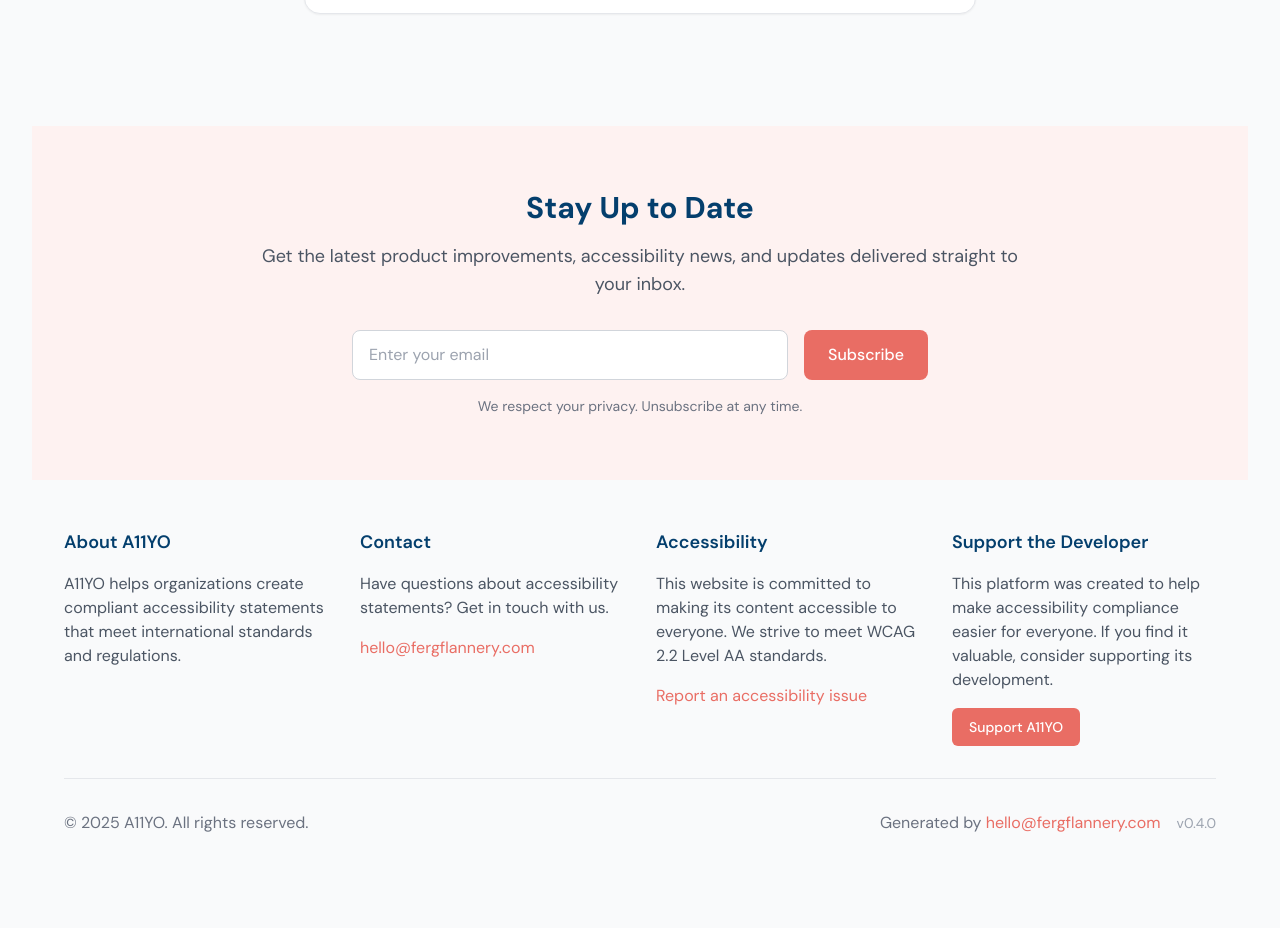
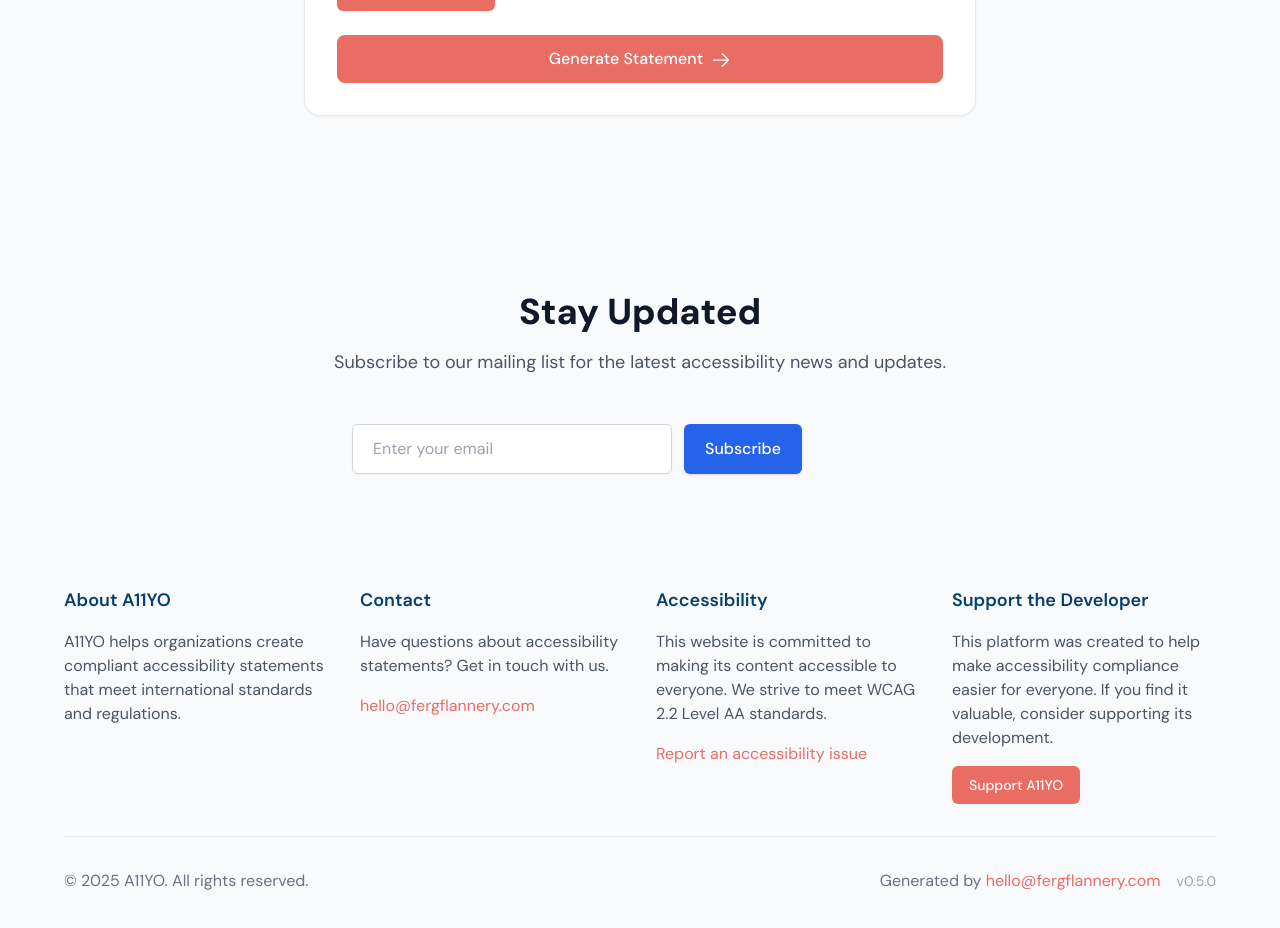
Before and after one commit to thefergflannery/a11yup, a React (Vite) app in the folder client/: page / in a window 1280 px wide. Shown: the part 2700-3628 px from the top of the page. Before the commit the page ends 3607 px from the top, so only its background shows below. Built offline with nearby package versions, Linux system fonts and the light colour scheme.

Commit message:
feat: enhance FAQ section with detailed compliance information and fix navigation

```diff
--- a/client/src/App.tsx
+++ b/client/src/App.tsx
@@ -84,6 +84,9 @@
   const [openFaq, setOpenFaq] = useState<string | null>(null);
   const [urlError, setUrlError] = useState('');
   const [addError, setAddError] = useState<string>('');
+  const [email, setEmail] = useState('');
+  const [isSubscribing, setIsSubscribing] = useState(false);
+  const [subscriptionMessage, setSubscriptionMessage] = useState('');
   const navigate = useNavigate();
 
   // Add scroll handling
@@ -163,6 +166,35 @@
         exceptions
       }
     });
+  };
+
+  const handleSubscribe = async (e: React.FormEvent) => {
+    e.preventDefault();
+    setIsSubscribing(true);
+    setSubscriptionMessage('');
+
+    try {
+      const response = await fetch('/api/subscribe', {
+        method: 'POST',
+        headers: {
+          'Content-Type': 'application/json',
+        },
+        body: JSON.stringify({ email }),
+      });
+
+      const data = await response.json();
+
+      if (!response.ok) {
+        throw new Error(data.error || 'Failed to subscribe');
+      }
+
+      setSubscriptionMessage('Successfully subscribed to our mailing list!');
+      setEmail('');
+    } catch (error) {
+      setSubscriptionMessage(error instanceof Error ? error.message : 'Failed to subscribe. Please try again.');
+    } finally {
+      setIsSubscribing(false);
+    }
   };
 
   return (
@@ -259,7 +291,7 @@
         </section>
 
         {/* FAQ Section */}
-        <section className="py-24 bg-gray-50">
+        <section id="faq" className="py-24 bg-gray-50">
           <div className="w-full px-4">
             <div className="text-center max-w-3xl mx-auto mb-16">
               <h2 className="text-4xl font-bold text-secondary-700 mb-6">
@@ -281,8 +313,11 @@
                   </button>
                   {openFaq === 'why' && (
                     <div className="px-8 pb-6">
+                      <p className="text-gray-600 text-lg mb-4">
+                        An accessibility statement is a legal requirement in many jurisdictions and demonstrates your commitment to digital accessibility. It helps users understand your website's accessibility features and limitations, and provides a way for them to report issues or request alternative formats.
+                      </p>
                       <p className="text-gray-600 text-lg">
-                        An accessibility statement is a legal requirement in many jurisdictions and demonstrates your commitment to digital accessibility. It helps users understand your website's accessibility features and limitations, and provides a way for them to report issues or request alternative formats.
+                        According to the <a href="https://eur-lex.europa.eu/legal-content/EN/TXT/?uri=CELEX%3A32019L0882" target="_blank" rel="noopener noreferrer" className="text-primary-300 hover:text-primary-400">European Accessibility Act (EAA) 2025</a>, private sector companies must provide an accessibility statement that includes both compliant and non-compliant aspects of their digital content.
                       </p>
                     </div>
                   )}
@@ -298,14 +333,67 @@
                   </button>
                   {openFaq === 'legal' && (
                     <div className="px-8 pb-6">
-                      <p className="text-gray-600 text-lg">
-                        Legal requirements vary by region:
+                      <p className="text-gray-600 text-lg mb-4">
+                        Legal requirements vary by region and are constantly evolving. Here are the key regulations:
                       </p>
-                      <ul className="list-disc pl-5 text-gray-600 space-y-2">
-                        <li>EU: European Accessibility Act 2025 requires private sector websites to be accessible</li>
-                        <li>UK: Public Sector Bodies (Websites and Mobile Applications) Regulations 2018</li>
-                        <li>US: Americans with Disabilities Act (ADA) and Section 508</li>
-                        <li>Canada: Accessibility for Ontarians with Disabilities Act (AODA)</li>
+                      <ul className="list-disc pl-5 text-gray-600 space-y-4">
+                        <li>
+                          <strong>EU: European Accessibility Act (EAA) 2025</strong>
+                          <br />
+                          Requires private sector websites to be accessible and provide detailed accessibility statements.
+                          <a href="https://eur-lex.europa.eu/legal-content/EN/TXT/?uri=CELEX%3A32019L0882" target="_blank" rel="noopener noreferrer" className="text-primary-300 hover:text-primary-400 ml-2">Read the full text</a>
+                        </li>
+                        <li>
+                          <strong>US: Americans with Disabilities Act (ADA)</strong>
+                          <br />
+                          Title III requires businesses to provide equal access to their digital services.
+                          <a href="https://www.ada.gov/resources/web-guidance/" target="_blank" rel="noopener noreferrer" className="text-primary-300 hover:text-primary-400 ml-2">ADA Web Guidance</a>
+                        </li>
+                        <li>
+                          <strong>WCAG Guidelines</strong>
+                          <br />
+                          The Web Content Accessibility Guidelines (WCAG) 2.2 Level AA is the current standard for web accessibility.
+                          <a href="https://www.w3.org/WAI/standards-guidelines/wcag/" target="_blank" rel="noopener noreferrer" className="text-primary-300 hover:text-primary-400 ml-2">WCAG 2.2 Overview</a>
+                        </li>
+                      </ul>
+                    </div>
+                  )}
+                </div>
+
+                <div className="bg-white rounded-2xl shadow-sm border border-gray-100 overflow-hidden">
+                  <button
+                    className="w-full px-8 py-6 text-left flex justify-between items-center hover:bg-gray-50 transition-colors"
+                    onClick={() => setOpenFaq(openFaq === 'compliance' ? null : 'compliance')}
+                  >
+                    <span className="text-xl font-medium text-secondary-700">Why is it important to declare both compliant and non-compliant items?</span>
+                    <ChevronDownIcon className={`h-6 w-6 text-gray-500 transform transition-transform ${openFaq === 'compliance' ? 'rotate-180' : ''}`} />
+                  </button>
+                  {openFaq === 'compliance' && (
+                    <div className="px-8 pb-6">
+                      <p className="text-gray-600 text-lg mb-4">
+                        Transparency in accessibility compliance is crucial for several reasons:
+                      </p>
+                      <ul className="list-disc pl-5 text-gray-600 space-y-4">
+                        <li>
+                          <strong>Legal Compliance</strong>
+                          <br />
+                          The EAA 2025 explicitly requires organizations to document both compliant and non-compliant aspects of their digital content. This transparency helps demonstrate good faith efforts toward accessibility.
+                        </li>
+                        <li>
+                          <strong>User Trust</strong>
+                          <br />
+                          Users with disabilities need to know what features they can and cannot access. Clear documentation of limitations helps them make informed decisions about using your services.
+                        </li>
+                        <li>
+                          <strong>Risk Management</strong>
+                          <br />
+                          Documenting known accessibility issues can help protect against legal claims by demonstrating awareness and commitment to improvement.
+                        </li>
+                        <li>
+                          <strong>Continuous Improvement</strong>
+                          <br />
+                          Tracking non-compliant items helps prioritize accessibility improvements and demonstrates a commitment to ongoing enhancement.
+                        </li>
                       </ul>
                     </div>
                   )}
@@ -321,17 +409,46 @@
                   </button>
                   {openFaq === 'include' && (
                     <div className="px-8 pb-6">
-                      <p className="text-gray-600 text-lg">
+                      <p className="text-gray-600 text-lg mb-4">
                         A comprehensive accessibility statement should include:
                       </p>
-                      <ul className="list-disc pl-5 text-gray-600 space-y-2">
-                        <li>Your commitment to accessibility</li>
-                        <li>Conformance status with WCAG standards</li>
-                        <li>Known accessibility limitations</li>
-                        <li>How users can report issues</li>
-                        <li>Alternative formats available</li>
-                        <li>Contact information for accessibility support</li>
-                        <li>Last review and update dates</li>
+                      <ul className="list-disc pl-5 text-gray-600 space-y-4">
+                        <li>
+                          <strong>Compliance Status</strong>
+                          <br />
+                          Clear declaration of WCAG conformance level and any applicable legislation (EAA, ADA, etc.)
+                        </li>
+                        <li>
+                          <strong>Accessibility Features</strong>
+                          <br />
+                          Detailed list of implemented accessibility features and how users can benefit from them
+                        </li>
+                        <li>
+                          <strong>Known Limitations</strong>
+                          <br />
+                          Transparent documentation of non-compliant items, including:
+                          <ul className="list-disc pl-5 mt-2">
+                            <li>Description of the limitation</li>
+                            <li>Impact on users</li>
+                            <li>Planned improvements</li>
+                            <li>Alternative access methods</li>
+                          </ul>
+                        </li>
+                        <li>
+                          <strong>Feedback Mechanism</strong>
+                          <br />
+                          Clear process for users to report accessibility issues
+                        </li>
+                        <li>
+                          <strong>Contact Information</strong>
+                          <br />
+                          Dedicated accessibility support contact details
+                        </li>
+                        <li>
+                          <strong>Review Schedule</strong>
+                          <br />
+                          Regular review and update dates for the statement
+                        </li>
                       </ul>
                     </div>
                   )}
@@ -503,35 +620,51 @@
       </main>
 
       {/* Mailing List Section */}
-      <section className="bg-primary-50 py-16">
+      <div className="bg-gray-50 py-16">
         <div className="max-w-7xl mx-auto px-4 sm:px-6 lg:px-8">
-          <div className="text-center max-w-3xl mx-auto">
-            <h2 className="text-3xl font-bold text-secondary-700 mb-4">
-              Stay Up to Date
+          <div className="text-center">
+            <h2 className="text-3xl font-extrabold text-gray-900 sm:text-4xl">
+              Stay Updated
             </h2>
-            <p className="text-lg text-gray-600 mb-8">
-              Get the latest product improvements, accessibility news, and updates delivered straight to your inbox.
+            <p className="mt-4 text-lg text-gray-600">
+              Subscribe to our mailing list for the latest accessibility news and updates.
             </p>
-            <form className="flex flex-col sm:flex-row gap-4 max-w-xl mx-auto">
+          </div>
+          <div className="mt-12 max-w-xl mx-auto">
+            <form onSubmit={handleSubscribe} className="sm:flex">
+              <label htmlFor="email" className="sr-only">
+                Email address
+              </label>
               <input
+                id="email"
+                name="email"
                 type="email"
+                autoComplete="email"
+                required
+                value={email}
+                onChange={(e) => setEmail(e.target.value)}
+                disabled={isSubscribing}
+                className="w-full px-5 py-3 border border-gray-300 shadow-sm placeholder-gray-400 focus:ring-2 focus:ring-blue-500 focus:border-blue-500 sm:max-w-xs rounded-md"
                 placeholder="Enter your email"
-                className="flex-1 px-4 py-3 rounded-lg border border-gray-300 focus:ring-2 focus:ring-primary-300 focus:border-transparent"
-                required
               />
+              <div className="mt-3 rounded-md shadow sm:mt-0 sm:ml-3 sm:flex-shrink-0">
                 <button
                   type="submit"
-                className="px-6 py-3 bg-primary-300 text-white font-medium rounded-lg hover:bg-primary-400 transition-colors"
+                  disabled={isSubscribing}
+                  className="w-full flex items-center justify-center px-5 py-3 border border-transparent text-base font-medium rounded-md text-white bg-blue-600 hover:bg-blue-700 focus:outline-none focus:ring-2 focus:ring-offset-2 focus:ring-blue-500 disabled:opacity-50"
                 >
-                Subscribe
+                  {isSubscribing ? 'Subscribing...' : 'Subscribe'}
                 </button>
+              </div>
             </form>
-            <p className="text-sm text-gray-500 mt-4">
-              We respect your privacy. Unsubscribe at any time.
+            {subscriptionMessage && (
+              <p className={`mt-3 text-sm ${subscriptionMessage.includes('Success') ? 'text-green-600' : 'text-red-600'}`}>
+                {subscriptionMessage}
               </p>
+            )}
           </div>
         </div>
-      </section>
+      </div>
     </div>
   );
 }
--- a/client/src/components/Footer.tsx
+++ b/client/src/components/Footer.tsx
@@ -1,7 +1,7 @@
 import React from 'react';
 
 // Version tracking
-const VERSION = '0.4.0';
+const VERSION = '0.5.0';
 
 const Footer = () => (
   <footer className="">
```
Lines whose indentation alone changed are shown as unchanged.
